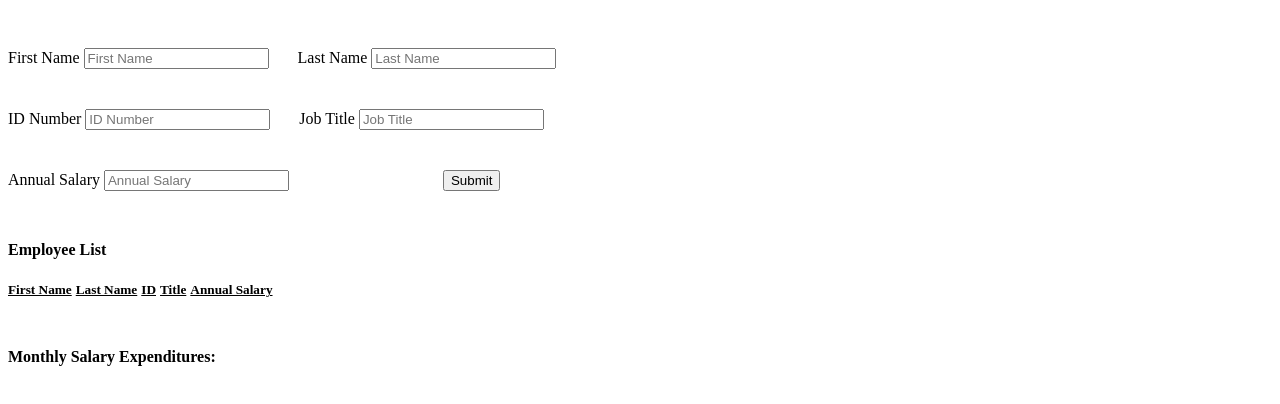
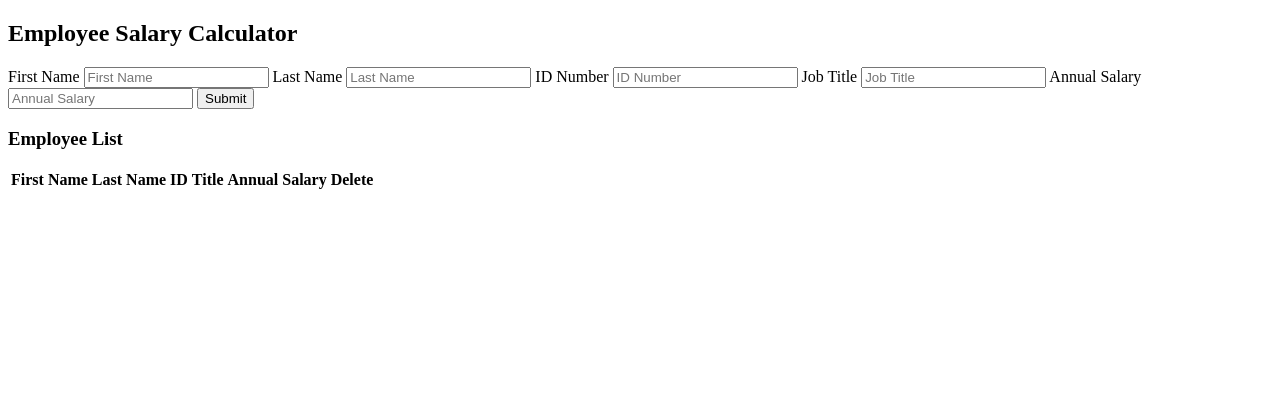
Before and after one commit to kristinejensen/weekend-challenge-1, a plain HTML site: page index.html in a window 1280 px wide. Drawn offline with Linux system fonts and the light colour scheme.

Commit message:
HTML updated

```diff
--- a/client.js
+++ b/client.js
@@ -1,4 +1,6 @@
 $(document).ready(function(){
+
+
   $('#submitButton').on('click', function(){
     var firstName = $('#firstName').val();
     var lastName = $('#lastName').val();
--- a/index.html
+++ b/index.html
@@ -2,39 +2,38 @@
 <html>
 <head>
   <meta charset="utf-8">
-  <title>Event Madness</title>
+  <title>Weekend 1 Assignment</title>
   <script src="vendor/jquery.js" charset="utf-8"></script>
   <script src="client.js" charset="utf-8"></script>
-  <link rel="stylesheet" type="text/css" href="styles.css"/>
 </head>
 <body>
-  <section>
-    <label for="firstName">First Name</label>
-    <input type="text" id="firstName" placeholder="First Name" class="margin-top">
-    <label for="lastName" class="margin-left">Last Name</label>
-    <input type="text" id="lastName" placeholder="Last Name">
-    <br>
-    <label for="idNumber">ID Number</label>
-    <input type="text" id="idNumber" placeholder="ID Number" class="margin-top">
-    <label for="jobTitle" class="margin-left">Job Title</label>
-    <input type="text" id="jobTitle" placeholder="Job Title" class="margin-top">
-    <br>
-    <label for="annualSalary">Annual Salary</label>
-    <input type="text" id="annualSalary" placeholder="Annual Salary" class="margin-top">
-    <button type="button" name="button" id="submitButton" class="button-position">Submit</button>
-  </section>
-  <section>
-    <h4>Employee List</h4>
-    <h5>First Name</h5>
-    <h5>Last Name</h5>
-    <h5>ID</h5>
-    <h5>Title</h5>
-    <h5>Annual Salary</h5>
-  </section>
-  <div id="nameContainer">
-  </div>
-  <div id="monthlySalaryCost">
-    <h4>Monthly Salary Expenditures:</h4>
-  </div>
+  <h2>Employee Salary Calculator</h2>
+  <label for="firstName">First Name</label>
+  <input type="text" name="firstName" placeholder="First Name" id="firstName" class="inputForm">
+  <label for="lastName">Last Name</label>
+  <input type="text" name="lastName" id="lastName" placeholder="Last Name" class="inputForm">
+  <label for="idNumber">ID Number</label>
+  <input type="number" name="idNumber "id="idNumber" placeholder="ID Number" class="inputForm">
+  <label for="jobTitle">Job Title</label>
+  <input type="text" name="jobTitle "id="jobTitle" placeholder="Job Title" class="inputForm">
+  <label for="annualSalary">Annual Salary</label>
+  <input type="number" name="annualSalary" id="annualSalary" placeholder="Annual Salary" class="inputForm">
+  <button type="button" id="submitButton">Submit</button>
+
+  <h3>Employee List</h3>
+  <table>
+    <thead>
+      <tr>
+        <th>First Name</th>
+        <th>Last Name</th>
+        <th>ID</th>
+        <th>Title</th>
+        <th>Annual Salary</th>
+        <th>Delete</th>
+      </tr>
+    </thead>
+    <tbody id="employeeTable">
+    </tbody>
+  </table>
 </body>
 </html>
--- a/styles.css
+++ /dev/null
@@ -1,19 +0,0 @@
-h4 {
-  margin-top: 50px;
-}
-h5 {
-  text-decoration: underline;
-  display: inline;
-}
-
-.margin-top {
-  margin-top: 40px;
-}
-
-.margin-left {
-  margin-left: 25px;
-}
-
-.button-position {
-  margin-left: 150px;
-}
```
